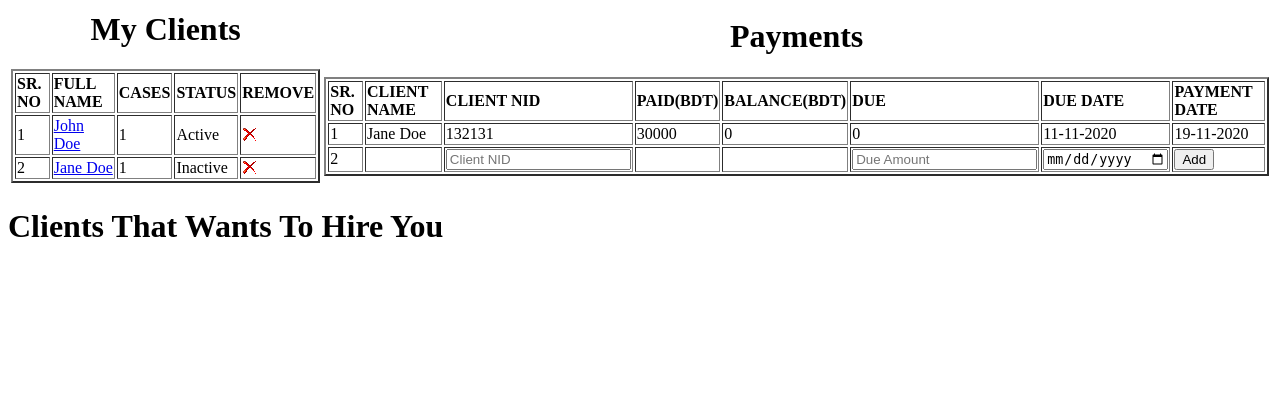
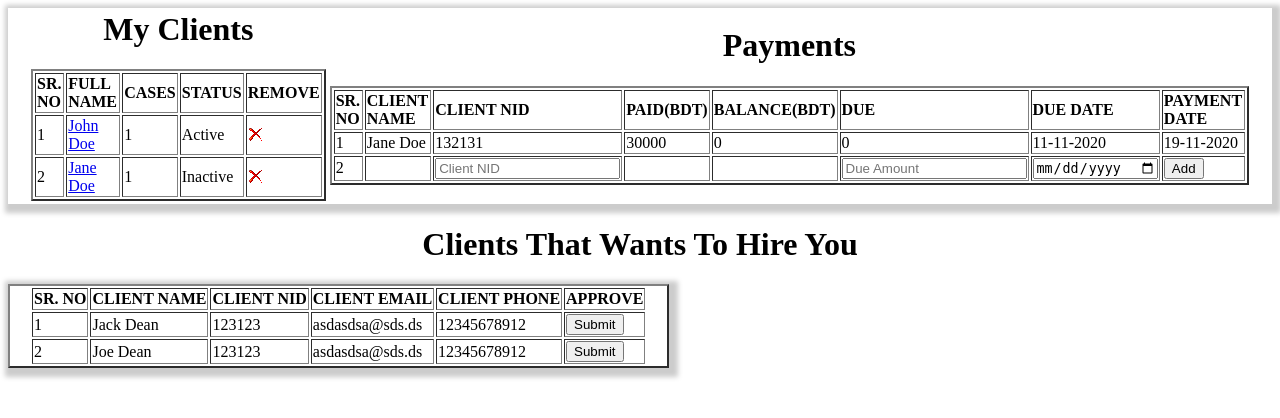
Before and after one commit to fffffatah/Justice_for_Managing_Cases, a PHP site: page /pages/lawyer/clients.php in a window 1280 px wide. Shown: the top 418 px of the page. Run offline with PHP 8.4, Linux system fonts and the light colour scheme.

Commit message:
complete clients page

```diff
--- a/css/lawyer_clients.css
+++ b/css/lawyer_clients.css
@@ -0,0 +1,14 @@
+#client-list-style{
+    -webkit-box-shadow:3px 3px 5px 6px #ccc;
+    -moz-box-shadow:3px 3px 5px 6px #ccc;
+    box-shadow:3px 3px 5px 6px #ccc;
+    padding-left: 20px;
+    padding-right: 20px;
+}
+#client-approval-style{
+    -webkit-box-shadow:3px 3px 5px 6px #ccc;
+    -moz-box-shadow:3px 3px 5px 6px #ccc;
+    box-shadow:3px 3px 5px 6px #ccc;
+    padding-left: 20px;
+    padding-right: 20px;
+}
--- a/pages/lawyer/clients.php
+++ b/pages/lawyer/clients.php
@@ -10,7 +10,7 @@
         <link rel="stylesheet" type="text/css" href="../../css/lawyer_clients.css">
     </head>
     <body>
-        <table>
+        <table id="client-list-style">
             <tr>
                 <td align="center">
                     <h1>My Clients</h1>
@@ -64,20 +64,43 @@
                         <tr>
                             <td>2</td>
                             <td><!--EMPTY--></td>
-                            <td><input type="number" name="client_pay_nid" placeholder="Client NID"></td>
+                            <td><input type="number" name="client_pay_nid" placeholder="Client NID"><?php echo $err_client_pay_nid; ?></td>
                             <td><!--EMPTY--></td>
                             <td><!--EMPTY--></td>
-                            <td><input type="number" name="client_pay_due" placeholder="Due Amount"></td>
-                            <td><input type="date" name="client_pay_due_date"></td>
+                            <td><input type="number" name="client_pay_due" placeholder="Due Amount"><?php echo $err_client_pay_due; ?></td>
+                            <td><input type="date" name="client_pay_due_date"><?php echo $err_client_pay_due_date; ?></td>
                             <td><input type="submit" name="add_pay_button" value="Add"></td>
                         </tr>
                     </table>
                 </td>
             </tr>
         </table>
-        <table>
-            <h1>Clients That Wants To Hire You</h1>
-
+        <table border="2" id="client-approval-style">
+            <center><h1>Clients That Wants To Hire You</h1></center>
+            <tr>
+                <td><b>SR. NO</b></td>
+                <td><b>CLIENT NAME</b></td>
+                <td><b>CLIENT NID</b></td>
+                <td><b>CLIENT EMAIL</b></td>
+                <td><b>CLIENT PHONE</b></td>
+                <td><b>APPROVE</b></td>
+            </tr>
+            <tr>
+                <td>1</td>
+                <td>Jack Dean</td>
+                <td>123123</td>
+                <td>asdasdsa@sds.ds</td>
+                <td>12345678912</td>
+                <td><input type="submit" name="approve_button"></td>
+            </tr>
+            <tr>
+                <td>2</td>
+                <td>Joe Dean</td>
+                <td>123123</td>
+                <td>asdasdsa@sds.ds</td>
+                <td>12345678912</td>
+                <td><input type="submit" name="approve_button"></td>
+            </tr>
         </table>
     </body>
 </html>
--- a/php_codes/lawyer_clients_validation.php
+++ b/php_codes/lawyer_clients_validation.php
@@ -1,3 +1,39 @@
 <?php
+    $client_pay_nid="";
+    $err_client_pay_nid="";
+    $client_pay_due="";
+    $err_client_pay_due="";
+    $client_pay_due_date="";
+    $err_client_pay_due_date="";
+    $hasError=false;
 
+    if(isset($_POST["add_pay_button"])){
+        if(empty($_POST["client_pay_nid"])){
+            $err_client_pay_nid="!";
+            $hasError=true;
+        }
+        else{
+            $client_pay_nid=htmlspecialchars($_POST["client_pay_nid"]);
+        }
+        if(empty($_POST["client_pay_due"])){
+            $err_client_pay_due="!";
+            $hasError=true;
+        }
+        else{
+            $client_pay_due=htmlspecialchars($_POST["client_pay_due"]);
+        }
+        if(!isset($_POST["client_pay_due_date"])){
+            $err_client_pay_due_date="!";
+            $hasError=true;
+        }
+        else{
+            $client_pay_due_date=$_POST["client_pay_due_date"];
+        }
+
+        if(!$hasError){
+            //SEARCH FOR NID IN THE SYSTEM
+            //NID ASSOCIATED WITH THAT CLIENT MUST BE IN LAWYERS CLIENT LIST
+            //ADD PAYMENT
+        }
+    }
 ?>
```
